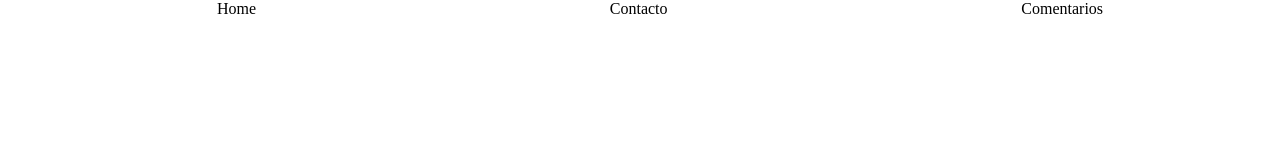
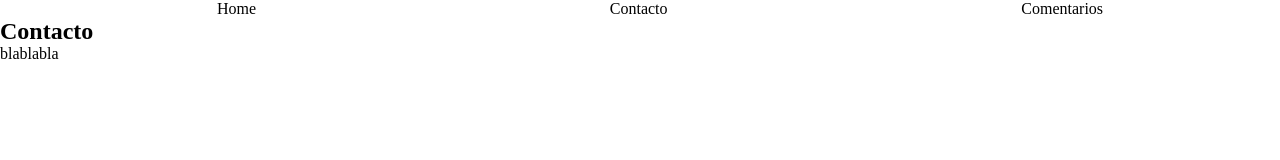
Before and after one commit to miglesiasghys/practicadeploy, a plain HTML site: page index.html in a window 1280 px wide. Drawn offline with Linux system fonts and the light colour scheme.

Commit message:
incorporo main y footer

```diff
--- a/index.html
+++ b/index.html
@@ -21,5 +21,15 @@
             </li>
         </ul>
     </nav>
+    <main>
+        <h2>
+            Contacto
+        </h2>
+    </main>
+    <footer>
+        <span>
+            blablabla
+        </span>
+    </footer>
 </body>
 </html>
```
